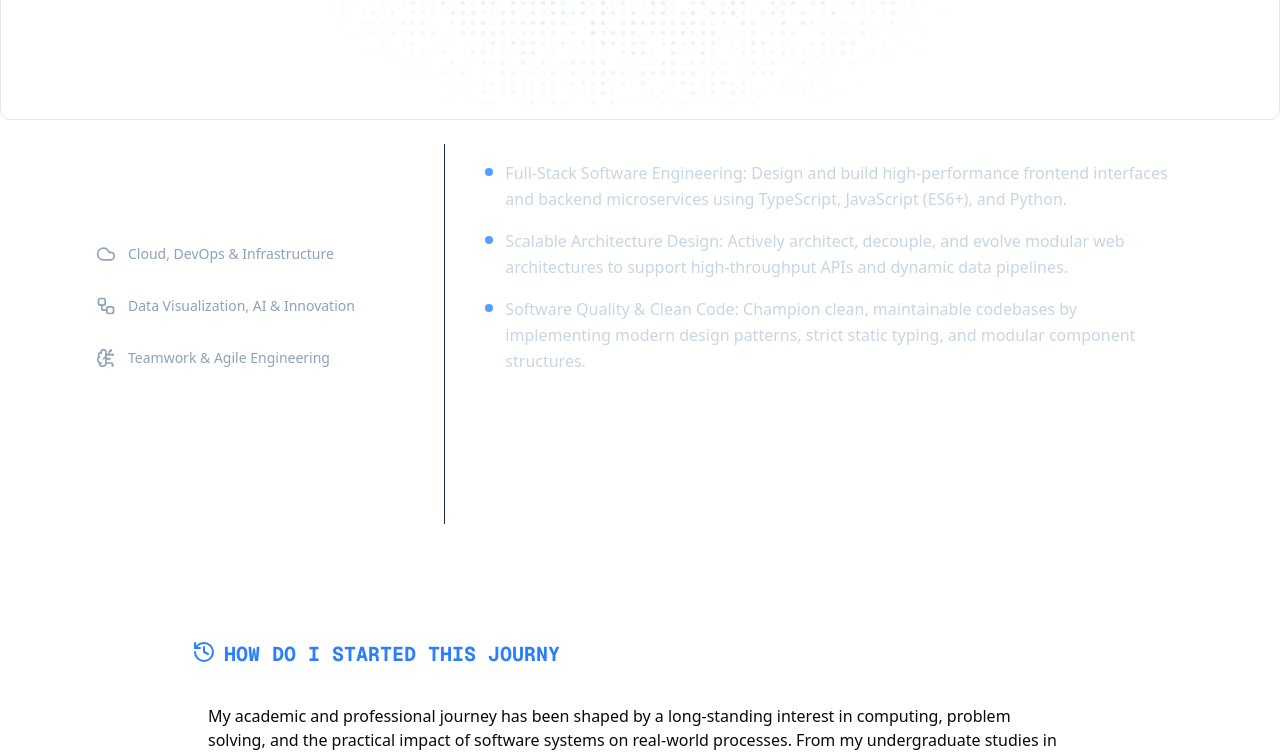
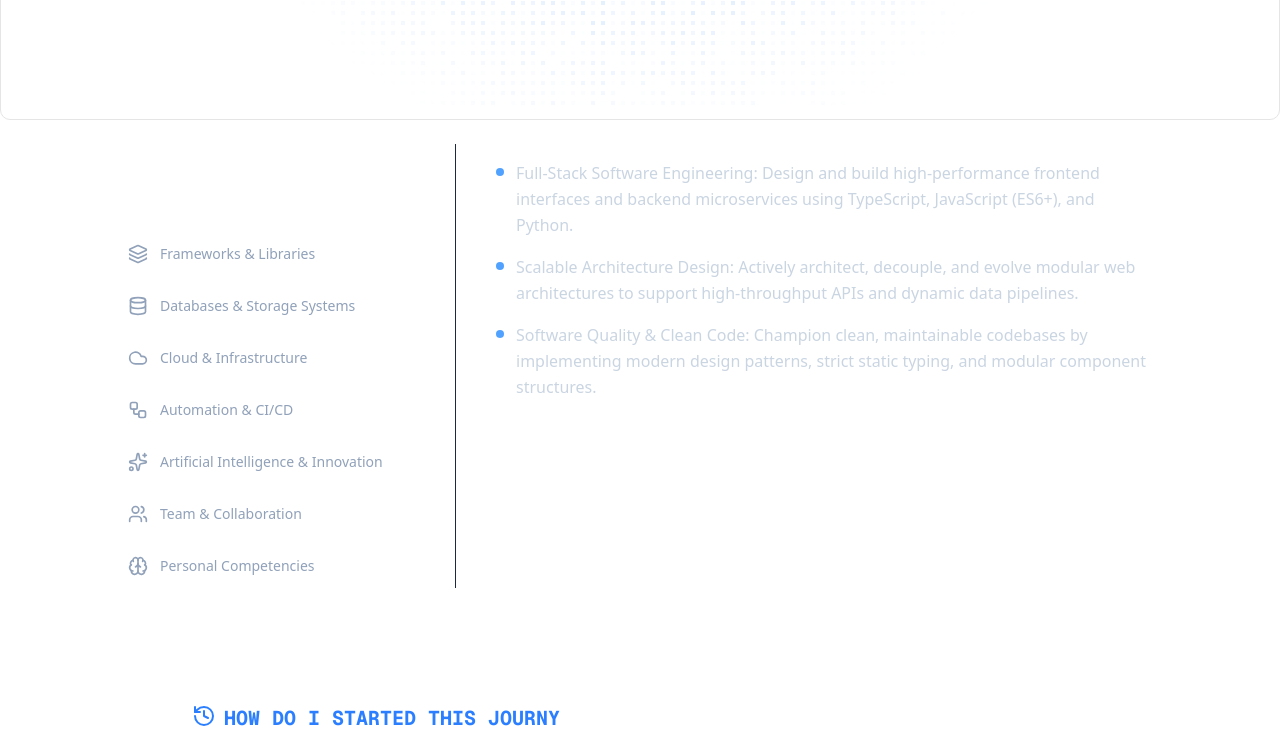
Before and after one commit to Ben-Najafloo/Magic-UI, a Next.js app: page / in a window 1280 px wide. Shown: the part 680-1436 px from the top of the page. Built offline with nearby package versions, Linux system fonts and the light colour scheme.

Commit message:
job experience in my cv updated

```diff
--- a/src/components/Skills.jsx
+++ b/src/components/Skills.jsx
@@ -5,53 +5,94 @@ import {
     Code2,
     Cloud,
     Workflow,
-    BrainCircuit,
-    Users
+    Sparkles,
+    Users,
+    Layers,
+    Database,
+    Brain
 } from "lucide-react";
-import { ambientOcclusion } from "three/src/nodes/core/PropertyNode.js";
 
 const tabData = [
     {
         id: "tech-dev",
-        title: "Technical development & architecture",
+        title: "Technical Development & Architecture",
         icon: Code2,
         points: [
             "Full-Stack Software Engineering: Design and build high-performance frontend interfaces and backend microservices using TypeScript, JavaScript (ES6+), and Python.",
             "Scalable Architecture Design: Actively architect, decouple, and evolve modular web architectures to support high-throughput APIs and dynamic data pipelines.",
             "Software Quality & Clean Code: Champion clean, maintainable codebases by implementing modern design patterns, strict static typing, and modular component structures."
-        ],
+        ]
     },
     {
-        id: "cloud-infra",
-        title: "Cloud, DevOps & Infrastructure",
+        id: "frameworks-libraries",
+        title: "Frameworks & Libraries",
+        icon: Layers,
+        points: [
+            "Frontend Ecosystem: Expert in React.js, Next.js, TanStack Query, Zustand, Redux Toolkit, TailwindCSS, Chart.js, Axios, and Zod.",
+            "Backend & Data Services: Proficient with FastAPI, Flask, Node.js (Express), Pydantic, Scikit-learn, Pandas, NumPy, and BeautifulSoup.",
+            "Component & UI Architecture: Designing reusable, accessible (WCAG), and responsive component libraries."
+        ]
+    },
+    {
+        id: "dbms-data",
+        title: "Databases & Storage Systems",
+        icon: Database,
+        points: [
+            "Relational Databases (RDBMS): Designing, querying, and optimizing PostgreSQL and MySQL databases.",
+            "NoSQL & Modern Storage: Hands-on experience with MongoDB and Redis for schema-less data structures, fast caching, and dynamic query execution.",
+            "Data Lifecycle Management: Execution of database migrations, schema design optimization, and complex aggregation pipelines."
+        ]
+    },
+    {
+        id: "cloud-devops",
+        title: "Cloud & Infrastructure",
         icon: Cloud,
         points: [
-            "Cloud Infrastructure & Deployment: Deploy, host, and manage scalable cloud applications leveraging AWS services, Vercel, Docker containers, and modern serverless architectures.",
-            "CI/CD & Release Automation: Build and maintain automated build, test, and deployment pipelines to ensure rapid, zero-downtime releases and reliable integration environments.",
-            "System Optimization: Optimize client- and server-side performance, core web vitals, and database query efficiency across PostgreSQL and MongoDB ecosystems.",
-        ],
+            "Cloud Deployment & Hosting: Experience deploying and managing web applications across AWS (EC2, S3), Vercel, and Render.",
+            "Containerization & Orchestration: Packaging microservices using Docker and managing basic container workloads with Kubernetes.",
+            "Performance & Monitoring: Optimizing server response times, client-side load performance, and Core Web Vitals."
+        ]
     },
     {
-        id: "data-visualization",
-        title: "Data Visualization, AI & Innovation",
+        id: "automation-cicd",
+        title: "Automation & CI/CD",
         icon: Workflow,
         points: [
-            "AI System Integration: Integrate machine learning models, NLP pipelines, and LLM interfaces directly into intuitive, user-facing web applications.",
-            "Complex Data Visualization: Develop dynamic, high-density dashboard components using Chart.js to render multidimensional analytical metrics and real-time data cleanly.",
-            "Interactive Tooling: Construct advanced search, filtering, and automated qualitative data engines to simplify complex data structures for end-users.",
-        ],
+            "Pipeline Engineering: Building and maintaining automated CI/CD pipelines for seamless integration and zero-downtime deployment.",
+            "Integrative Testing: Incorporating automated testing routines (Jest, Postman, API testing) to enforce high quality at every build step.",
+            "Developer Workflows: Streamlining continuous delivery environments using Git/GitHub actions and automated release processes."
+        ]
     },
     {
         id: "ai-innovation",
-        title: "Teamwork & Agile Engineering",
-        icon: BrainCircuit,
+        title: "Artificial Intelligence & Innovation",
+        icon: Sparkles,
         points: [
-            "Cross-Functional Collaboration: Partner effectively with UI/UX designers, product owners, and cross-functional teams to translate strategic goals into robust technical requirements.",
-            "Agile Engineering Culture: Drive agile development practices (Scrum/Kanban) using Jira and Git, actively participating in sprint planning, code reviews, and pair programming.",
-            "Technical Mentorship: Guide junior engineers, document global standards, and foster an environment focused on continuous technical learning and quality engineering.",
-
-        ],
+            "AI System Integration: Integrating machine learning models, NLP pipelines, and LLM services directly into user-facing web platforms.",
+            "Complex Data Visualization: Transforming raw algorithmic outputs and fairness metrics into clear, interactive visual dashboards using Chart.js.",
+            "Data Scrapers & Search Engines: Developing automated BeautifulSoup data scrapers and advanced search engines with dynamic filtering."
+        ]
     },
+    {
+        id: "team-collaboration",
+        title: "Team & Collaboration",
+        icon: Users,
+        points: [
+            "Cross-Functional Alignment: Partnering closely with Product Owners, UX/UI designers, and backend developers to deliver user-centered software.",
+            "Agile Best Practices: Working within Scrum/Kanban frameworks utilizing Jira for sprint planning, code reviews, and technical documentation.",
+            "Mentorship & Technical Growth: Sharing knowledge, reviewing code, and establishing engineering standards across team environments."
+        ]
+    },
+    {
+        id: "personal-competencies",
+        title: "Personal Competencies",
+        icon: Brain,
+        points: [
+            "Analytical & Problem-Solving Strength: Structured mindset with a high-agency approach to solving complex engineering challenges.",
+            "Commitment to Software Quality: Strong dedication to clean architecture, thorough testing, accessibility, and high performance.",
+            "Continuous Learning & Adaptability: Eager to learn modern technologies, rapid adaptation to new stacks, and excellent multilingual communication skills."
+        ]
+    }
 ];
 
 export default function Skills() {
@@ -60,7 +101,7 @@ export default function Skills() {
     const activeContent = tabData.find((tab) => tab.id === activeTab);
 
     return (
-        <div className="w-full bg-background lg:px-20 mx-auto p-6 ">
+        <div className="w-full bg-background lg:px-28 mx-auto p-6 ">
             <div className="flex flex-col md:flex-row gap-6 min-h-[380px]">
 
                 {/* Left Side: Vertical Tabs Navigation */}
```
Also changed, not shown: src/components/JobEx.jsx (+13 -4 lines), public/freelancer.jfif (added).
